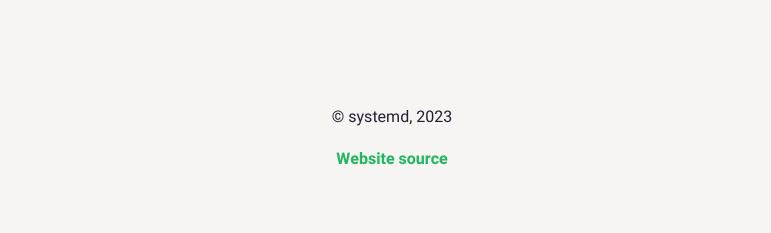
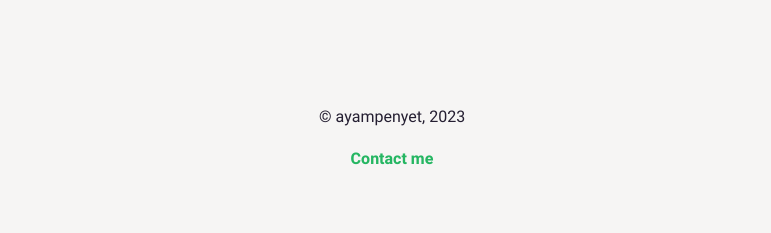
Before and after one commit to ImPeekaboo/blog, a Jekyll site: the page built from index.md, in a window 1280 px wide. Shown: the part 792-1025 px from the top of the page, without its empty margins (248-1019 px from the left). Built offline with Jekyll 4.4.1, drawn with Linux system fonts in a browser that asks for light colours; our own code applies the rules of GitHub Pages for plain Markdown files.

Commit message:
change _includes

```diff
--- a/_includes/footer.html
+++ b/_includes/footer.html
@@ -1,7 +1,7 @@
 <!-- SPDX-License-Identifier: LGPL-2.1-or-later -->
 
 <footer class="site-footer">
-  <p>&copy; systemd, 2023</p>
+  <p>&copy; ayampenyet, 2023</p>
 
-  <p><a href="https://github.com/systemd/systemd/tree/main/docs">Website source</a></p>
+  <p><a href="https://discordapp.com/users/253478920626634752">Contact me</a></p>
 </footer>
--- a/_includes/head.html
+++ b/_includes/head.html
@@ -12,5 +12,5 @@
 
   <link rel="stylesheet" href="{{ "/style.css" | prepend: site.baseurl }}">
 
-  <link rel="icon" type="image/png" href="/favicon.png" />
+  <link rel="icon" type="image/svg+xml" href="/favicon.svg" />
 </head>
```
